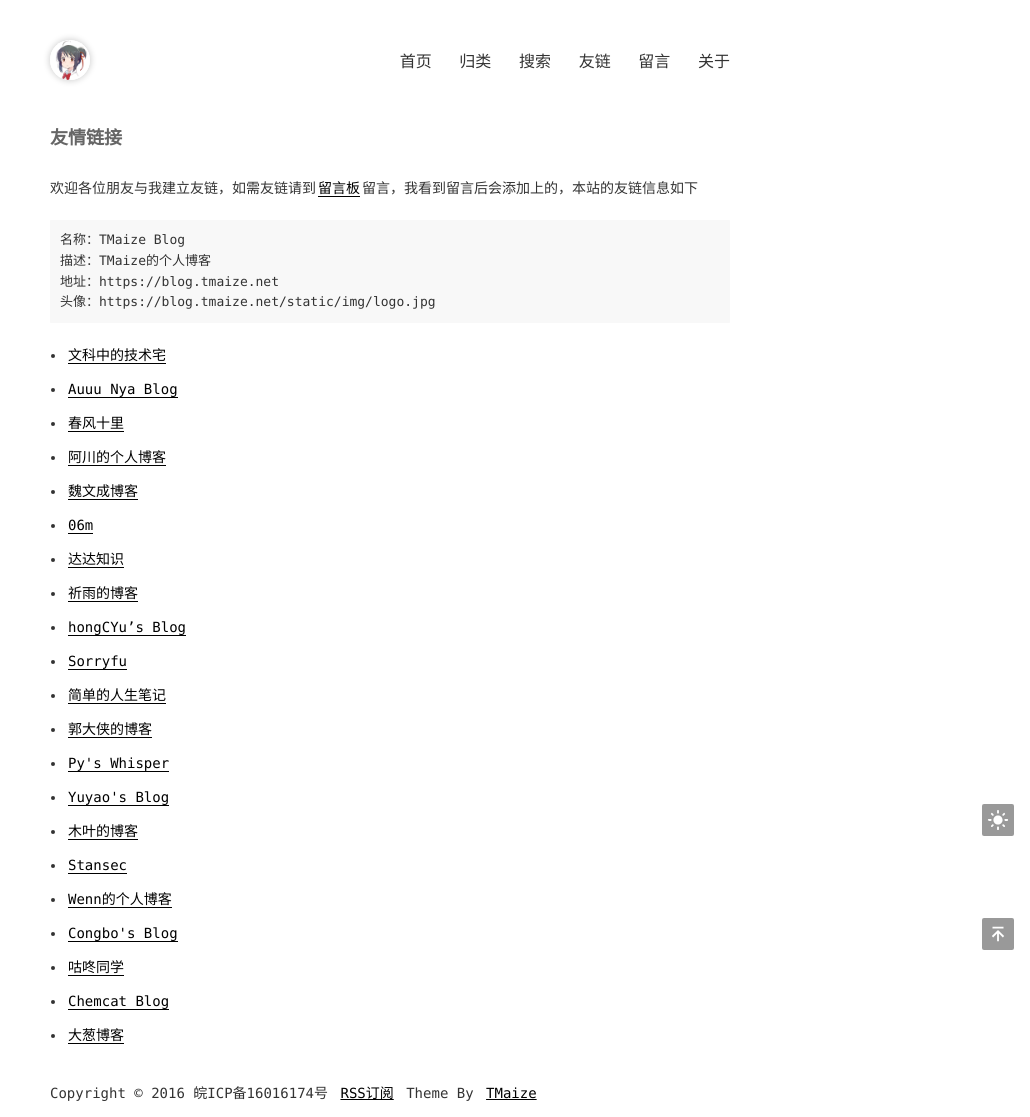
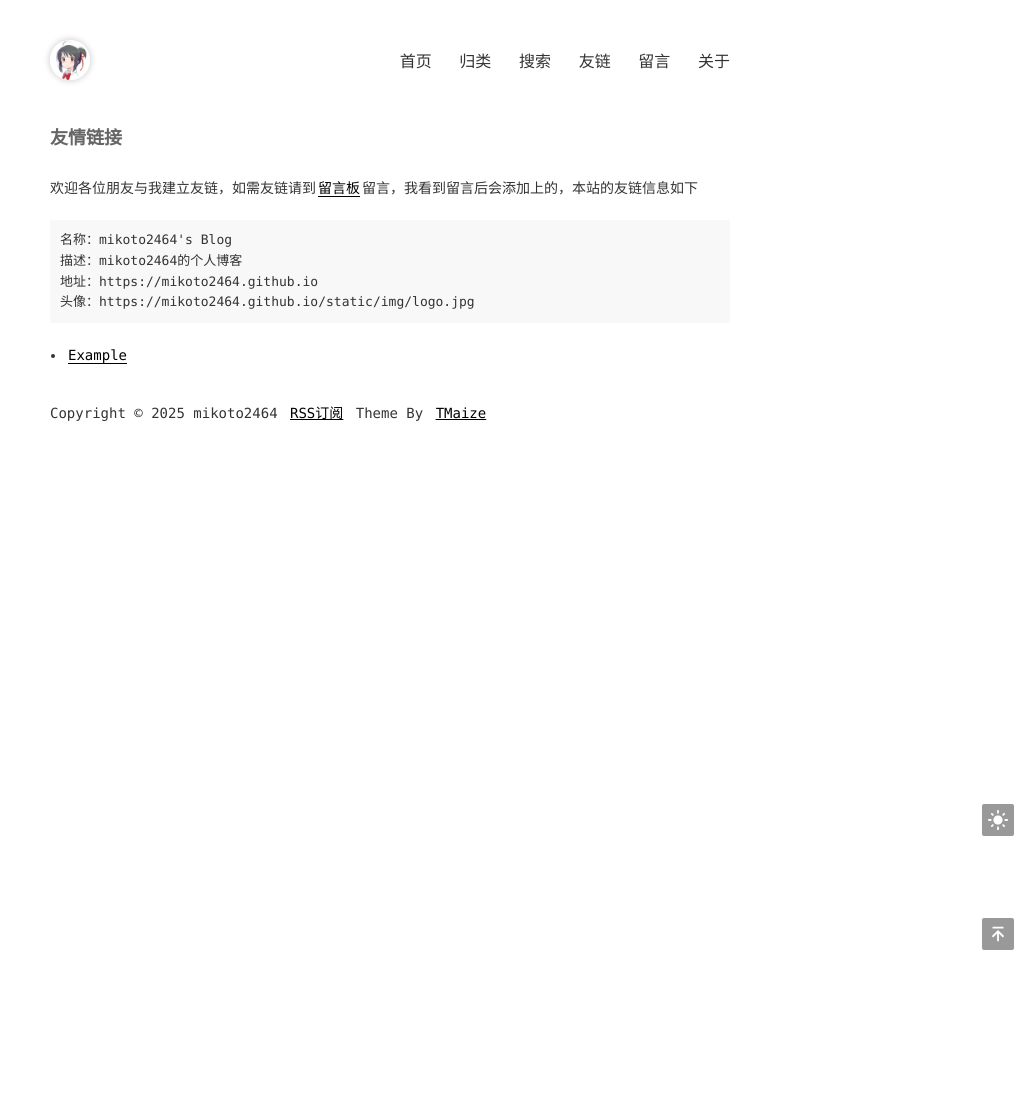
Before and after one commit to mikoto2464/mikoto2464.github.io, a Jekyll site: the page built from pages/links.md, in a window 1280 px wide. Shown: the whole page, without its empty margins (250-1280 px from the left). Built offline with Jekyll 4.4.1, drawn with Linux system fonts in a browser that asks for light colours.

Commit message:
Update blog configuration and author details

```diff
--- a/_config.yml
+++ b/_config.yml
@@ -4,11 +4,11 @@ plugins:
   - jekyll-regex-replace
 
 # SEO相关信息
-title: TMaize Blog
-description: TMaize的个人博客
-keywords: TMaize,Blog,Java,Html,JavaScript
-author: TMaize
-footerText: 'Copyright © 2016 皖ICP备16016174号'
+title: "mikoto2464's Blog"
+description: mikoto2464的个人博客
+keywords: mikoto2464,Blog,Java,Html,JavaScript,Python,Java,Linux
+author: mikoto2464
+footerText: 'Copyright © 2025 mikoto2464'
 
 # 这些不要动
 permalink: /posts/:year/:month/:day/:title.html
@@ -20,11 +20,11 @@ exclude: ['CNAME', 'README.md', 'LICENSE', '_site', 'dist', 'Gemfile', 'Gemfile.
 
 # 域名配置
 # baseurl配置,如果网站部署在根目录下的其他目录中，请设置为 /目录名
-domainUrl: 'https://blog.tmaize.net'
+domainUrl: 'https://mikoto2464.github.io'
 baseurl: ''
 
 # 吐个槽地址，会在chat页面中重定向到该地址
-tucaoUrl: https://support.qq.com/product/86335
+tucaoUrl: https://www.example.com
 
 # 菜单
 # 必填字段 title: '文本' url: '链接'
@@ -58,45 +58,5 @@ extCount: false
 
 # 友情链接
 links:
-  - title: 文科中的技术宅
-    url: https://www.townwang.com
-  - title: Auuu Nya Blog
-    url: http://mu1er.cn
-  - title: 春风十里
-    url: https://www.geek-era.com
-  - title: 阿川的个人博客
-    url: https://achuan.io
-  - title: 魏文成博客
-    url: https://www.wwc.ren
-  - title: 06m
-    url: https://www.06m.me
-  - title: 达达知识
-    url: https://www.dadapush.com
-  - title: 祈雨的博客
-    url: https://wakzz.cn
-  - title: hongCYu’s Blog
-    url: https://hongcyu.cn
-  - title: Sorryfu
-    url: https://fushaolei.github.io
-  - title: 简单的人生笔记
-    url: https://yoyling.com
-  - title: 郭大侠的博客
-    url: https://www.guozhenyi.com
-  - title: Py's Whisper
-    url: https://whisper.pyliubaolin.top
-  - title: Yuyao's Blog
-    url: http://hellocode.ink
-  - title: 木叶的博客
-    url: https://muye.ml
-  - title: Stansec
-    url: https://standeblog.com
-  - title: Wenn的个人博客
-    url: https://wenn.tech
-  - title: Congbo's Blog
-    url: https://congbo.site
-  - title: 咕咚同学
-    url: https://gudong.site
-  - title: Chemcat Blog
-    url: https://chemcat.gitee.io
-  - title: 大葱博客
-    url: https://blog.zzzdc.com/
+  - title: Example
+    url: http://www.example.com/
```
